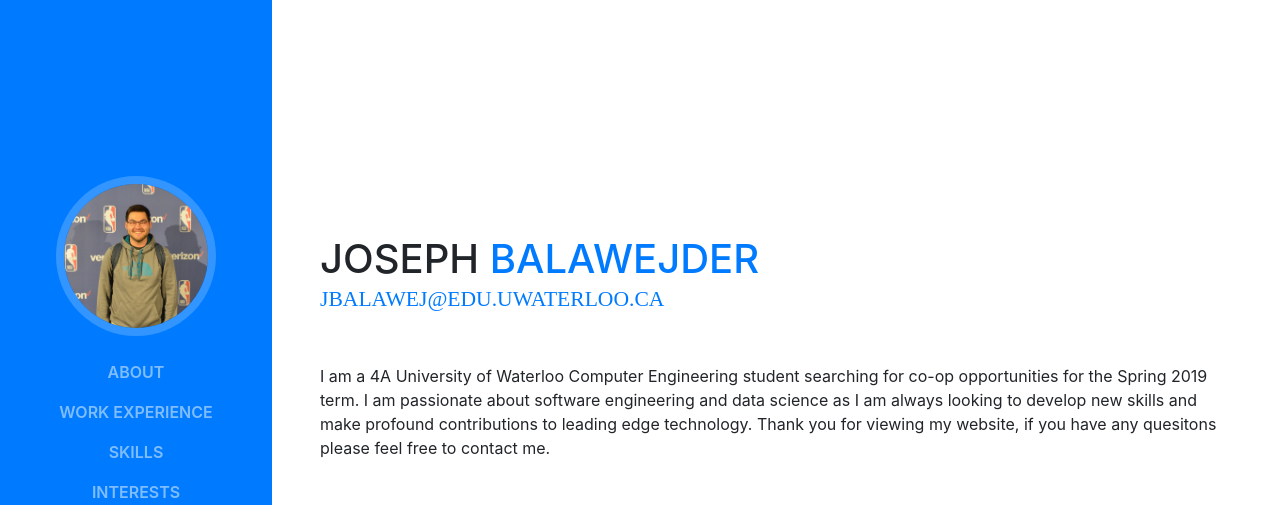
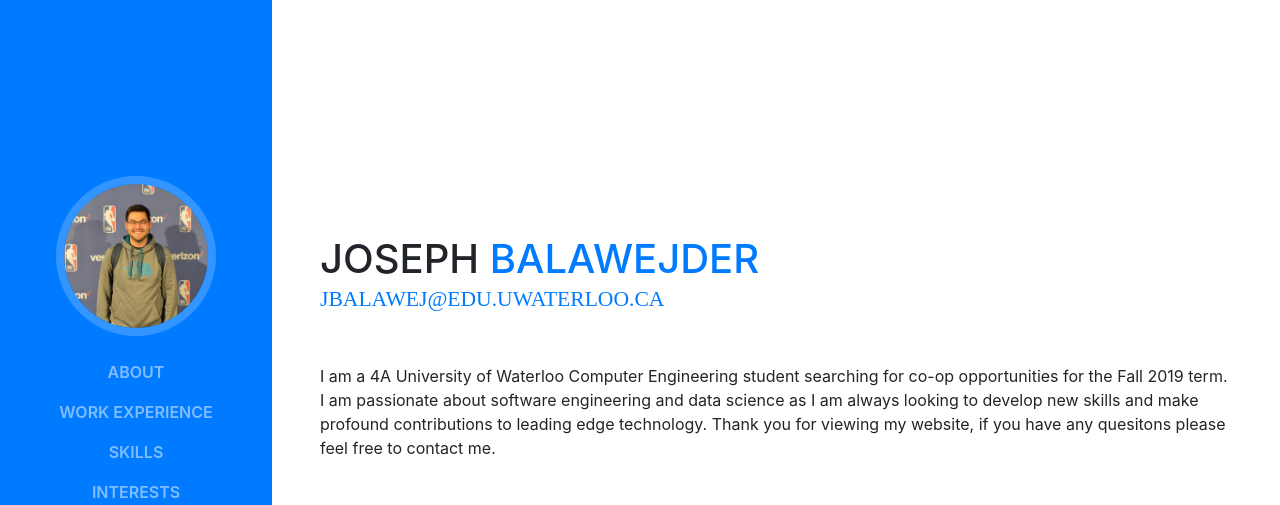
Before and after one commit to jbalawejder/website, a website with bundled scripts: page index.html in a window 1280 px wide. Shown: the top 505 px of the page. Built offline with nearby package versions, Linux system fonts and the light colour scheme; a web font is replaced by a local one.

Commit message:
fixed date

```diff
--- a/index.html
+++ b/index.html
@@ -75,7 +75,7 @@
           <div class="subheading mb-5">
             <a href="mailto:jbalawej@edu.uwaterloo.ca">jbalawej@edu.uwaterloo.ca</a>
           </div>
-          <p class="mb-5">I am a 4A University of Waterloo Computer Engineering student searching for co-op opportunities for the Spring 2019 term. I am passionate about software engineering and data science as I am always looking to develop new skills and make profound contributions to leading edge technology. Thank you for viewing my website, if you have any quesitons please feel free to contact me. </p>
+          <p class="mb-5">I am a 4A University of Waterloo Computer Engineering student searching for co-op opportunities for the Fall 2019 term. I am passionate about software engineering and data science as I am always looking to develop new skills and make profound contributions to leading edge technology. Thank you for viewing my website, if you have any quesitons please feel free to contact me. </p>
           <ul class="list-inline list-social-icons mb-0">
             <li class="list-inline-item">
               <a href="https://twitter.com/Jbalawejder3">
```
